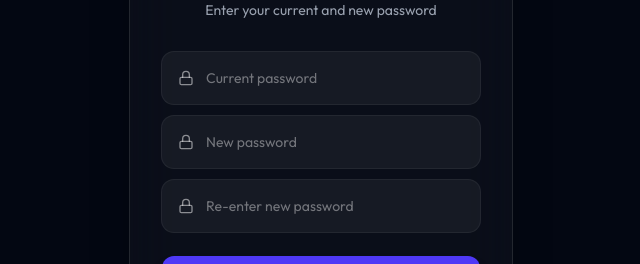
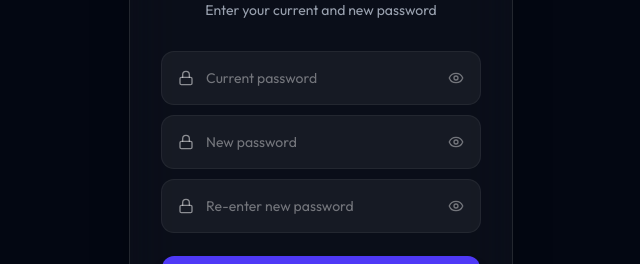
Before and after one commit to Neeraj0308/Resume-Builder, a React (Vite) app in the folder resume-builder-frontend/: page /change-password in a window 1280 px wide. Shown: the part 286-550 px from the top of the page, without its empty margins (319-959 px from the left). Built offline with nearby package versions, Linux system fonts and the light colour scheme; no server answers; sample sign-in values are in the browser's storage.

Commit message:
add the eye on password icon

```diff
--- a/resume-builder-frontend/src/pages/ChangePassword.tsx
+++ b/resume-builder-frontend/src/pages/ChangePassword.tsx
@@ -1,7 +1,7 @@
 import { useState } from "react";
 import { useNavigate } from "react-router-dom";
 import axios from "axios";
-import { Lock, CheckCircle2, XCircle } from "lucide-react";
+import { Lock, CheckCircle2, XCircle, Eye, EyeOff } from "lucide-react";
 
 const ChangePassword = () => {
   const navigate = useNavigate();
@@ -15,6 +15,10 @@ const ChangePassword = () => {
     type: "success" | "error";
     message: string;
   } | null>(null);
+
+  const [showCurrentPassword, setShowCurrentPassword] = useState(false);
+  const [showNewPassword, setShowNewPassword] = useState(false);
+  const [showConfirmPassword, setShowConfirmPassword] = useState(false);
 
   const handleSubmit = async (e: React.FormEvent) => {
     e.preventDefault();
@@ -95,37 +99,73 @@ const ChangePassword = () => {
         <div className="flex items-center w-full mt-8 bg-white/5 ring-1 ring-white/10 focus-within:ring-2 focus-within:ring-indigo-500 h-13 rounded-xl overflow-hidden pl-4 gap-3 transition-all">
           <Lock className="size-4 text-white/50 shrink-0" />
           <input
-            type="password"
+            type={showCurrentPassword ? "text" : "password"}
             placeholder="Current password"
             value={currentPassword}
             onChange={(e) => setCurrentPassword(e.target.value)}
             className="w-full h-full bg-transparent text-white placeholder-white/40 border-none outline-none text-sm"
             required
           />
+          <button
+            type="button"
+            onClick={() => setShowCurrentPassword((prev) => !prev)}
+            className="pr-4 text-white/40 hover:text-white/70 transition-colors"
+            tabIndex={-1}
+          >
+            {showCurrentPassword ? (
+              <EyeOff className="size-4" />
+            ) : (
+              <Eye className="size-4" />
+            )}
+          </button>
         </div>
 
         <div className="flex items-center w-full mt-3 bg-white/5 ring-1 ring-white/10 focus-within:ring-2 focus-within:ring-indigo-500 h-13 rounded-xl overflow-hidden pl-4 gap-3 transition-all">
           <Lock className="size-4 text-white/50 shrink-0" />
           <input
-            type="password"
+            type={showNewPassword ? "text" : "password"}
             placeholder="New password"
             value={newPassword}
             onChange={(e) => setNewPassword(e.target.value)}
             className="w-full h-full bg-transparent text-white placeholder-white/40 border-none outline-none text-sm"
             required
           />
+          <button
+            type="button"
+            onClick={() => setShowNewPassword((prev) => !prev)}
+            className="pr-4 text-white/40 hover:text-white/70 transition-colors"
+            tabIndex={-1}
+          >
+            {showNewPassword ? (
+              <EyeOff className="size-4" />
+            ) : (
+              <Eye className="size-4" />
+            )}
+          </button>
         </div>
 
         <div className="flex items-center w-full mt-3 bg-white/5 ring-1 ring-white/10 focus-within:ring-2 focus-within:ring-indigo-500 h-13 rounded-xl overflow-hidden pl-4 gap-3 transition-all">
           <Lock className="size-4 text-white/50 shrink-0" />
           <input
-            type="password"
+            type={showConfirmPassword ? "text" : "password"}
             placeholder="Re-enter new password"
             value={confirmPassword}
             onChange={(e) => setConfirmPassword(e.target.value)}
             className="w-full h-full bg-transparent text-white placeholder-white/40 border-none outline-none text-sm"
             required
           />
+          <button
+            type="button"
+            onClick={() => setShowConfirmPassword((prev) => !prev)}
+            className="pr-4 text-white/40 hover:text-white/70 transition-colors"
+            tabIndex={-1}
+          >
+            {showConfirmPassword ? (
+              <EyeOff className="size-4" />
+            ) : (
+              <Eye className="size-4" />
+            )}
+          </button>
         </div>
 
         {error && (
```
